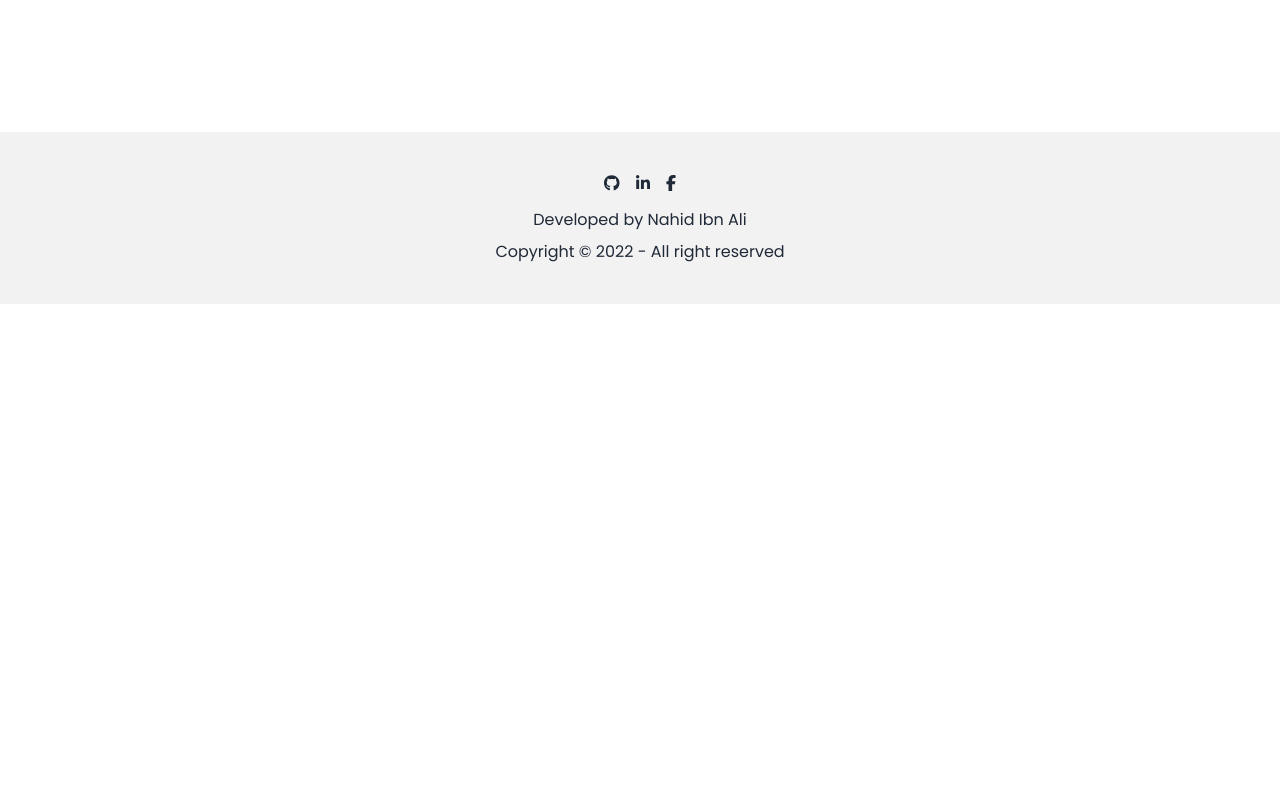
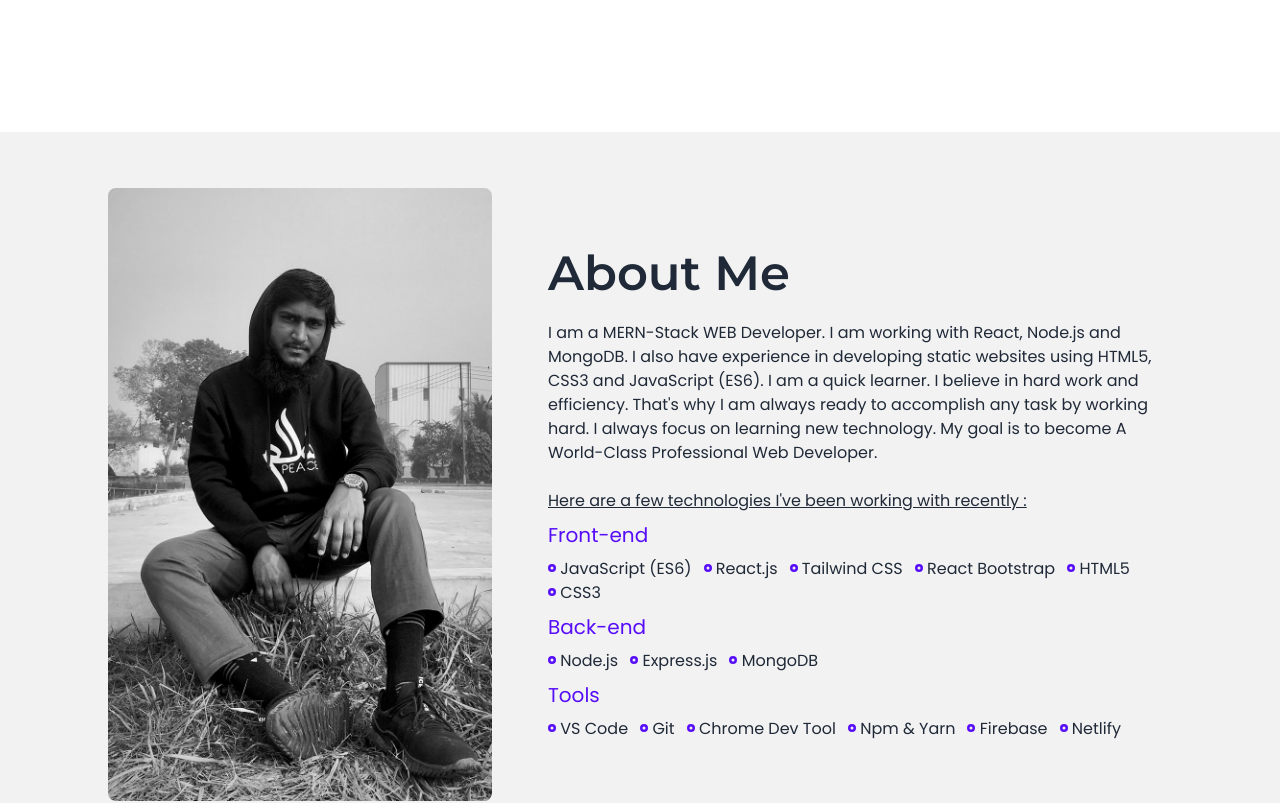
Before and after one commit to NahidIbnAli/nahid-ibn-ali, a React (Create React App) app: page / in a window 1280 px wide. Shown: the part 740-1543 px from the top of the page. Before the commit the page ends 1044 px from the top, so only its background shows below. Built offline with nearby package versions, Linux system fonts and the light colour scheme.

Commit message:
added about section to the home page

```diff
--- a/package.json
+++ b/package.json
@@ -5,6 +5,7 @@
   "dependencies": {
     "@fortawesome/fontawesome-svg-core": "^6.2.1",
     "@fortawesome/free-brands-svg-icons": "^6.2.1",
+    "@fortawesome/free-regular-svg-icons": "^6.2.1",
     "@fortawesome/free-solid-svg-icons": "^6.2.1",
     "@fortawesome/react-fontawesome": "^0.2.0",
     "@heroicons/react": "^2.0.13",
--- /dev/null
+++ b/src/Pages/Home/About/About.jsx
@@ -0,0 +1,94 @@
+import React from "react";
+import portrait from "../../../assets/dp.jpg";
+import { FontAwesomeIcon } from "@fortawesome/react-fontawesome";
+import { faCircle } from "@fortawesome/free-regular-svg-icons";
+import { faCircleDot } from "@fortawesome/free-solid-svg-icons";
+
+const About = () => {
+  const frontEndSkills = [
+    "JavaScript (ES6)",
+    " React.js",
+    "Tailwind CSS",
+    " React Bootstrap",
+    " HTML5",
+    " CSS3",
+  ];
+
+  const backEndSkills = ["Node.js", "Express.js", "MongoDB"];
+
+  const tools = [
+    "VS Code",
+    "Git",
+    "Chrome Dev Tool",
+    "Npm & Yarn",
+    "Firebase",
+    "Netlify",
+  ];
+
+  return (
+    <div className="hero bg-base-200 py-10">
+      <div className="hero-content flex-col lg:flex-row gap-14">
+        <img src={portrait} className="max-w-sm rounded-lg" />
+        <div className="lg:w-1/2">
+          <h1 className="text-5xl font-semibold font-display">About Me</h1>
+          <p className="py-6 font-sans">
+            I am a MERN-Stack WEB Developer. I am working with React, Node.js
+            and MongoDB. I also have experience in developing static websites
+            using HTML5, CSS3 and JavaScript (ES6). I am a quick learner. I
+            believe in hard work and efficiency. That's why I am always ready to
+            accomplish any task by working hard. I always focus on learning new
+            technology. My goal is to become A World-Class Professional Web
+            Developer.
+          </p>
+          <p className="underline">
+            Here are a few technologies I've been working with recently :
+          </p>
+          <h5 className="text-xl text-primary my-2">Front-end</h5>
+          <ul className="flex gap-x-3 flex-wrap">
+            {frontEndSkills.map((skill, index) => (
+              <li key={index}>
+                {" "}
+                <FontAwesomeIcon
+                  icon={faCircleDot}
+                  width="8px"
+                  className="text-primary"
+                ></FontAwesomeIcon>{" "}
+                {skill}
+              </li>
+            ))}
+          </ul>
+          <h5 className="text-xl text-primary my-2">Back-end</h5>
+          <ul className="flex gap-x-3 flex-wrap">
+            {backEndSkills.map((skill, index) => (
+              <li key={index}>
+                {" "}
+                <FontAwesomeIcon
+                  icon={faCircleDot}
+                  width="8px"
+                  className="text-primary"
+                ></FontAwesomeIcon>{" "}
+                {skill}
+              </li>
+            ))}
+          </ul>
+          <h5 className="text-xl text-primary my-2">Tools</h5>
+          <ul className="flex gap-x-3 flex-wrap">
+            {tools.map((tool, index) => (
+              <li key={index}>
+                {" "}
+                <FontAwesomeIcon
+                  icon={faCircleDot}
+                  width="8px"
+                  className="text-primary"
+                ></FontAwesomeIcon>{" "}
+                {tool}
+              </li>
+            ))}
+          </ul>
+        </div>
+      </div>
+    </div>
+  );
+};
+
+export default About;
--- a/src/Pages/Home/Hero/Hero.jsx
+++ b/src/Pages/Home/Hero/Hero.jsx
@@ -5,7 +5,7 @@ import { DocumentArrowDownIcon } from "@heroicons/react/24/solid";
 const Hero = () => {
   return (
     <div className="hero min-h-screen bg-base-100 px-2">
-      <div className="hero-content flex-col lg:flex-row-reverse">
+      <div className="hero-content flex-col lg:flex-row-reverse lg:gap-20">
         <img src={image} className="max-w-sm" alt="" />
         <div className="lg:w-1/2">
           <h1 className="text-5xl font-bold font-display leading-tight">
@@ -17,7 +17,7 @@ const Hero = () => {
             express my innovative creative skills for self and company growth. I
             always like to learn new things and have experience with new stuff.
           </p>
-          <a href="">
+          <a href="blah">
             <button className="btn btn-primary font-sans">
               <DocumentArrowDownIcon className="w-5 mr-1"></DocumentArrowDownIcon>{" "}
               Resume
--- a/src/Pages/Home/Home/Home.jsx
+++ b/src/Pages/Home/Home/Home.jsx
@@ -1,10 +1,12 @@
 import React from "react";
+import About from "../About/About";
 import Hero from "../Hero/Hero";
 
 const Home = () => {
   return (
     <div>
       <Hero></Hero>
+      <About></About>
     </div>
   );
 };
--- a/src/Pages/Shared/Footer/Footer.jsx
+++ b/src/Pages/Shared/Footer/Footer.jsx
@@ -4,9 +4,7 @@ import {
   faGithub,
   faFacebookF,
   faLinkedinIn,
-  faTwitter,
 } from "@fortawesome/free-brands-svg-icons";
-import { Link } from "react-router-dom";
 
 const Footer = () => {
   return (
@@ -35,7 +33,8 @@ const Footer = () => {
       </div>
       <div>
         <p>
-          Developed by <a href="">Nahid Ibn Ali</a>
+          Developed by{" "}
+          <a href="https://www.facebook.com/NahidIbnAli">Nahid Ibn Ali</a>
         </p>
         <p>Copyright © 2022 - All right reserved</p>
       </div>
```
Also changed, not shown: src/assets/dp.jpg (added), 1 other file (tests, documents, lock files or other folders).
